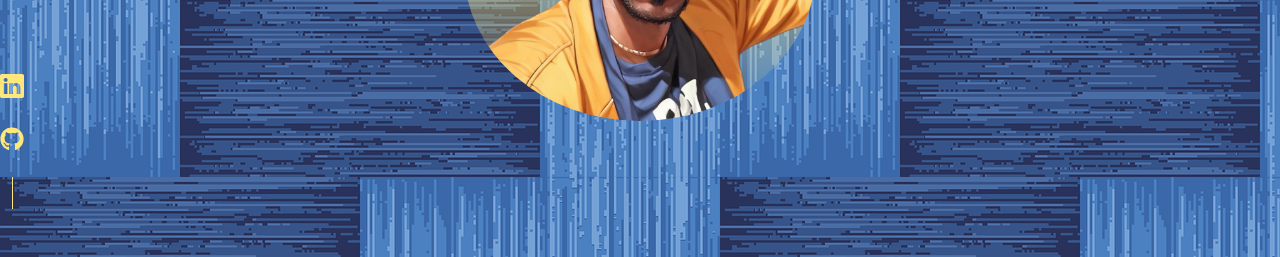
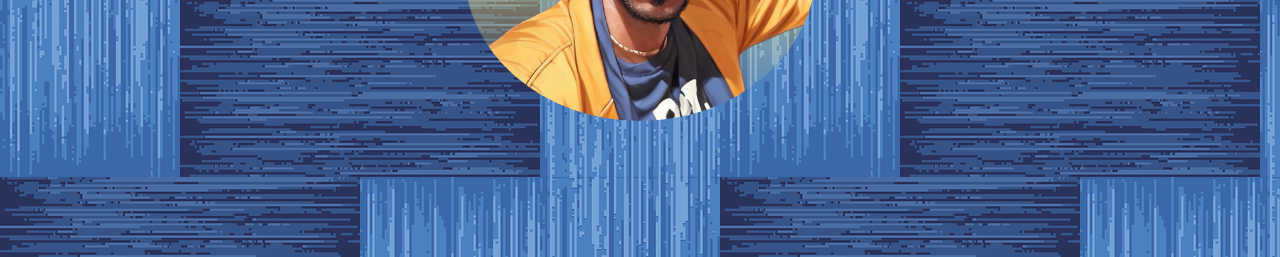
Before and after one commit to javiscarr/Javis_React_Portfolio, a React (Create React App) app in the folder react-portfolio/: page / in a window 1280 px wide. Shown: the part 543-800 px from the top of the page. Built offline with nearby package versions, Linux system fonts and the light colour scheme.

Commit message:
updated footer socials for linkedin link

```diff
--- a/react-portfolio/src/components/footer/FooterSocials.jsx
+++ b/react-portfolio/src/components/footer/FooterSocials.jsx
@@ -5,7 +5,7 @@ import {FaGithub} from 'react-icons/fa'
 const FooterSocials = () => {
   return (
     <div className='footer_socials'>
-        <a href="www.linkedin.com/in/javis-carr" target="_blank" rel="noreferrer"><BsLinkedin/></a>
+        <a href="https://www.linkedin.com/in/javiscarr3165/" target="_blank" rel="noreferrer"><BsLinkedin/></a>
         <a href="https://github.com/javiscarr" target="_blank" rel="noreferrer"><FaGithub/></a>
         </div>
   )
--- a/react-portfolio/src/components/header/Header.jsx
+++ b/react-portfolio/src/components/header/Header.jsx
@@ -2,7 +2,6 @@ import React from 'react'
 import './header.css'
 import CTA from './CTA'
 import JC from '../../assets/JC.png'
-import HeaderSocial from './HeaderSocials'
 import Nav from '../nav/Nav'
 
 const Header = () => {
@@ -12,7 +11,7 @@ const Header = () => {
                 <h1 className='header_welcome'>Javis Carr</h1>
                 <h5 className='text-light header_welcome'>Software Developer</h5>
                 <CTA />
-                <HeaderSocial />
+
                 <div className='jc'>
                     <img src={JC} alt="Javis" />
                 </div>
--- a/react-portfolio/src/components/header/HeaderSocials.jsx
+++ b/react-portfolio/src/components/header/HeaderSocials.jsx
@@ -5,7 +5,7 @@ import {FaGithub} from 'react-icons/fa'
 const HeaderSocials = () => {
   return (
     <div className='header_socials'>
-        <a href="www.linkedin.com/in/javis-carr" target="_blank" rel="noreferrer"><BsLinkedin/></a>
+        <a href="https://www.linkedin.com/in/javiscarr3165/" target="_blank" rel="noreferrer"><BsLinkedin/></a>
         <a href="https://github.com/javiscarr" target="_blank" rel="noreferrer"><FaGithub/></a>
         </div>
   )
```
